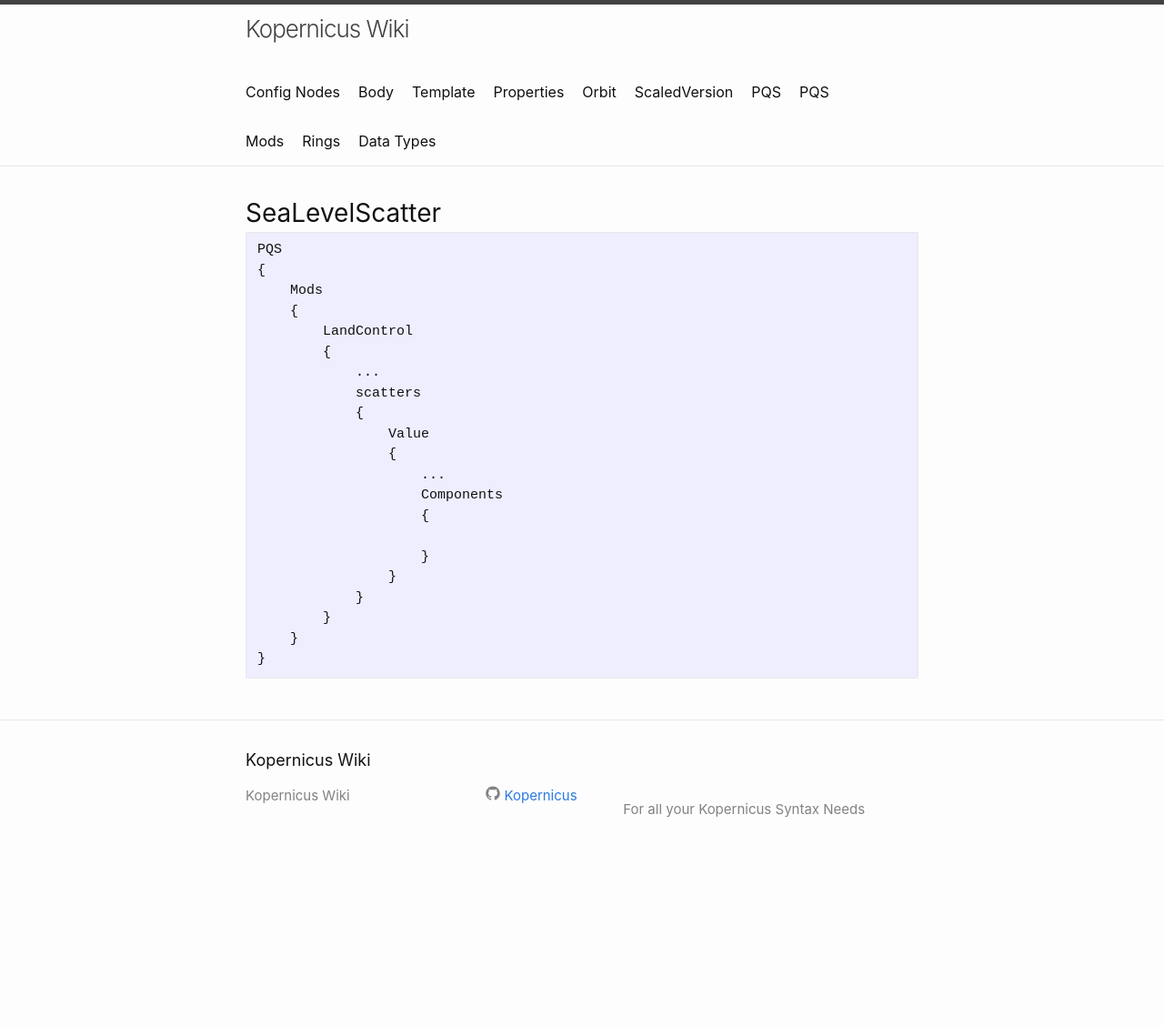
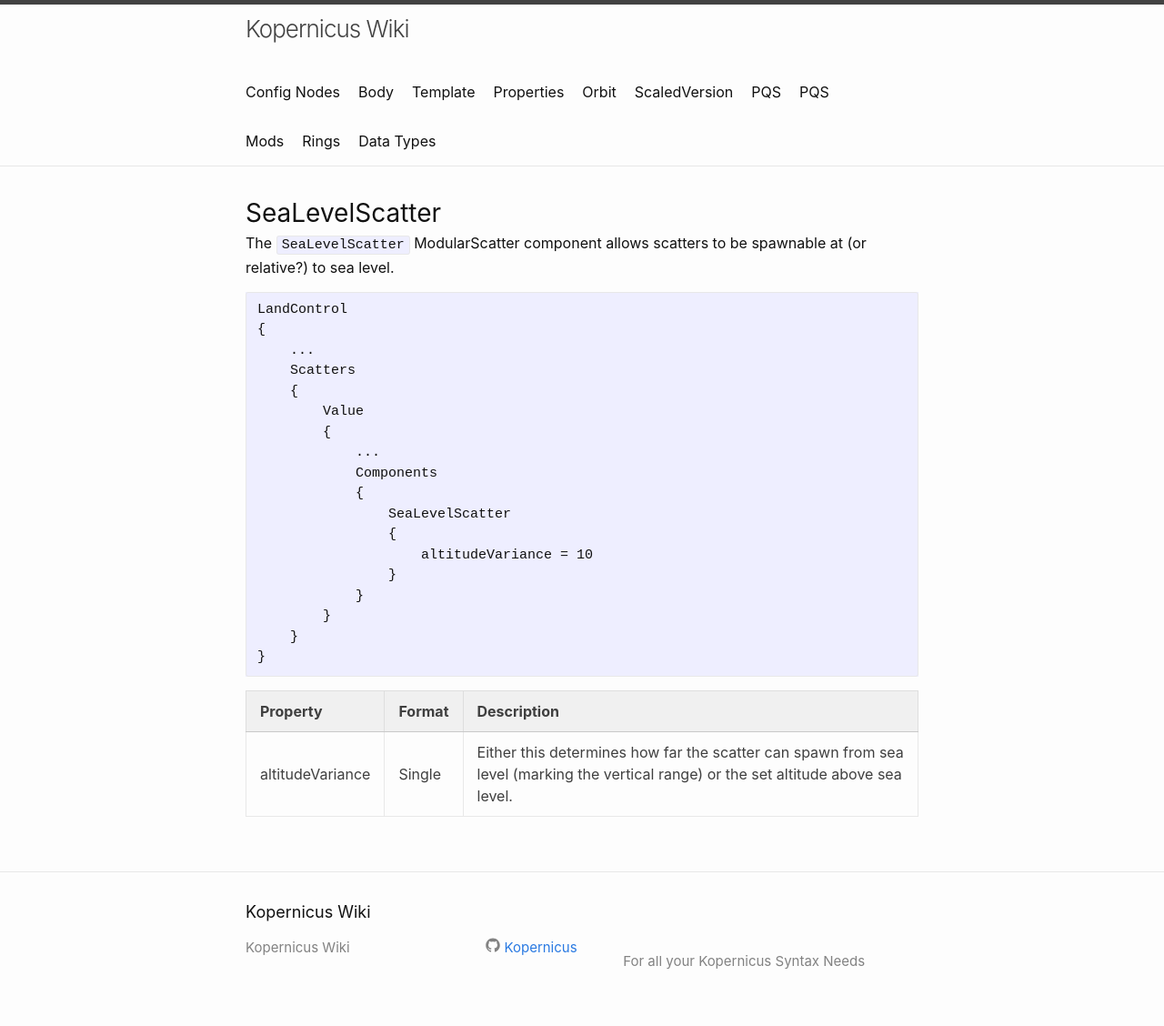
Before and after one commit to Kopernicus/wiki, a Jekyll site: the page built from main/PQSMods/LandControl/ModularScatter/SeaLevelScatter.md, in a window 1280 px wide. Shown: the whole page at 91% size. Built offline with Jekyll 4.4.1, drawn with Linux system fonts in a browser that asks for light colours; before the commit the page ends 961 px from its top, so only the background shows below that.

Commit message:
Update SeaLevelScatter.md

````diff
--- a/main/PQSMods/LandControl/ModularScatter/SeaLevelScatter.md
+++ b/main/PQSMods/LandControl/ModularScatter/SeaLevelScatter.md
@@ -3,26 +3,29 @@ layout: default
 title: SeaLevelScatter
 ---
 
+The `SeaLevelScatter` ModularScatter component allows scatters to be spawnable at (or relative?) to sea level.
+
 ```
-PQS
+LandControl
 {
-    Mods
+    ...
+    Scatters
     {
-        LandControl
+        Value
         {
             ...
-            scatters
+            Components
             {
-                Value
+                SeaLevelScatter
                 {
-                    ...
-                    Components
-                    {
-
-                    }
+                    altitudeVariance = 10
                 }
             }
         }
     }
 }
 ```
+
+|Property|Format|Description|
+|--------|------|-----------|
+|altitudeVariance|Single|Either this determines how far the scatter can spawn from sea level (marking the vertical range) or the set altitude above sea level.|
````
